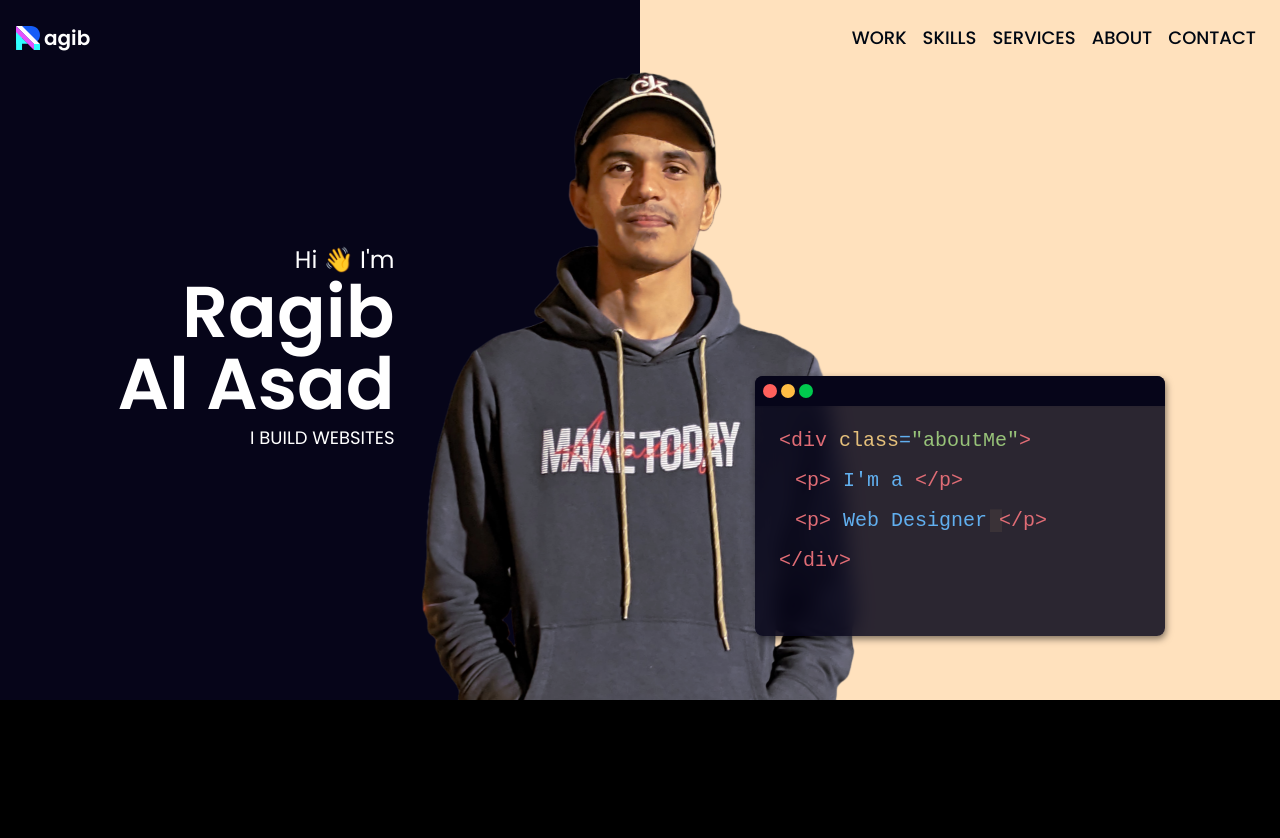
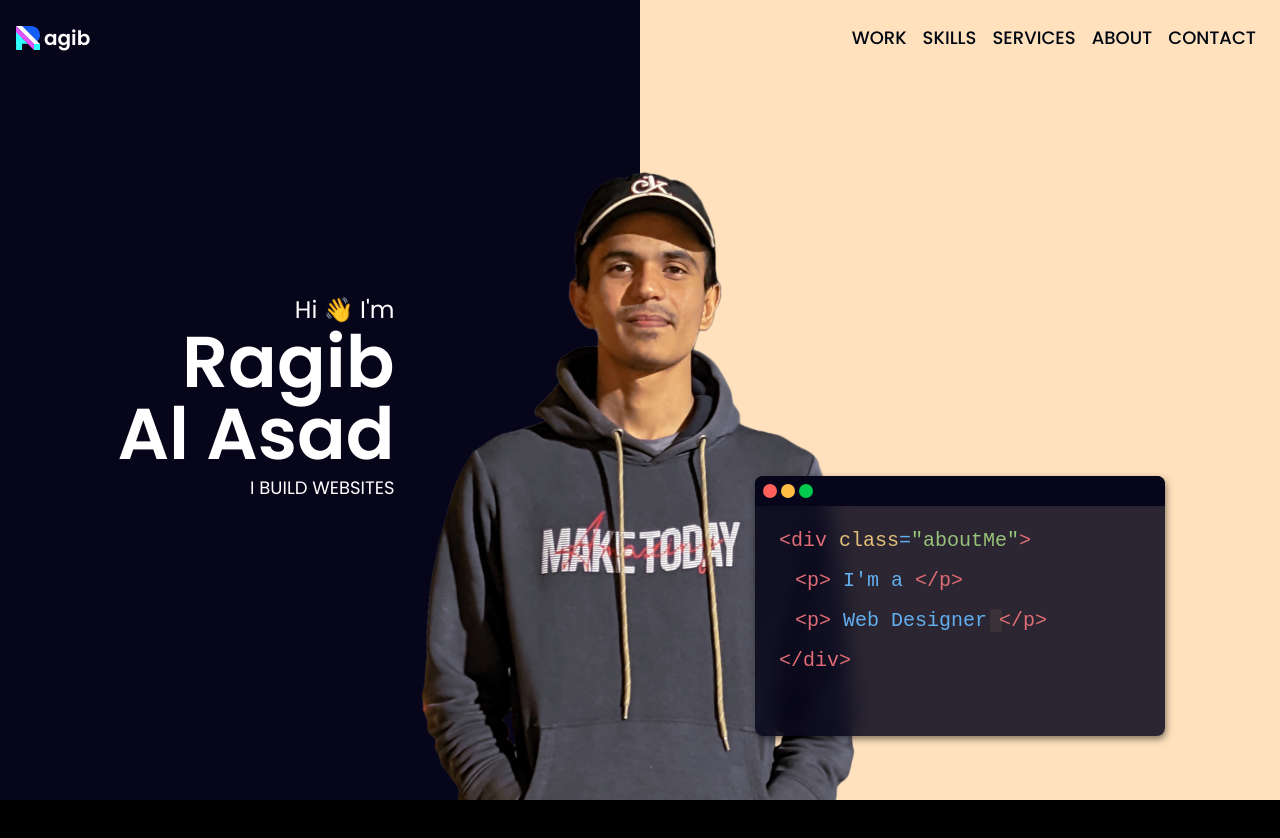
Before and after one commit to ragibalasad/ragib-portfolio, a Next.js app: page / in a window 1280 px wide. Shown: the top 838 px of the page. Built offline with nearby package versions, Linux system fonts and the light colour scheme.

Commit message:
tried0 fixing stupid gap with h-screen

```diff
--- a/components/Header/Header.jsx
+++ b/components/Header/Header.jsx
@@ -37,7 +37,7 @@ const Header = () => {
   return (
     <header
       ref={ref}
-      className="header mx-auto overflow-y-hidden two-color-bg relative flex flex-col items-center"
+      className="header mx-auto overflow-y-hidden two-color-bg relative flex flex-col items-center h-screen"
     >
       <div className="container flex w-full h-full">
         <motion.div
--- a/src/app/globals.css
+++ b/src/app/globals.css
@@ -105,6 +105,9 @@
 }
 
 @media (min-width: 1900px) {
+  .header {
+    @apply h-screen;
+  }
   .showcase-img img {
     width: 520px;
   }
```
